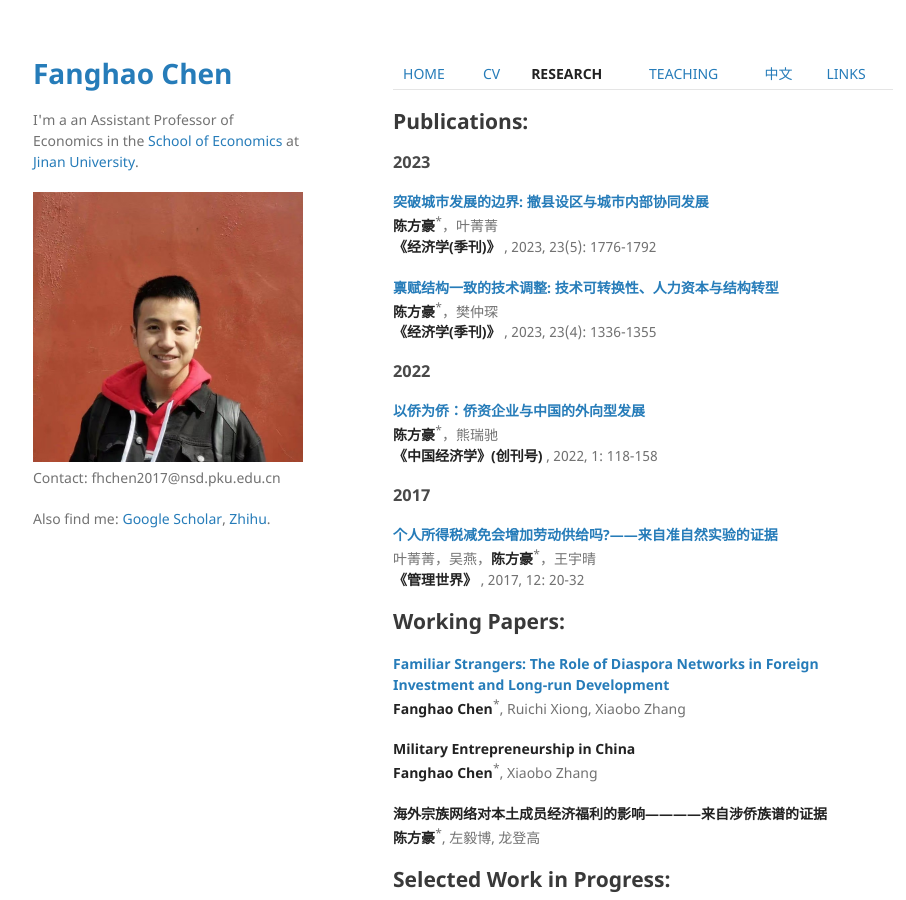
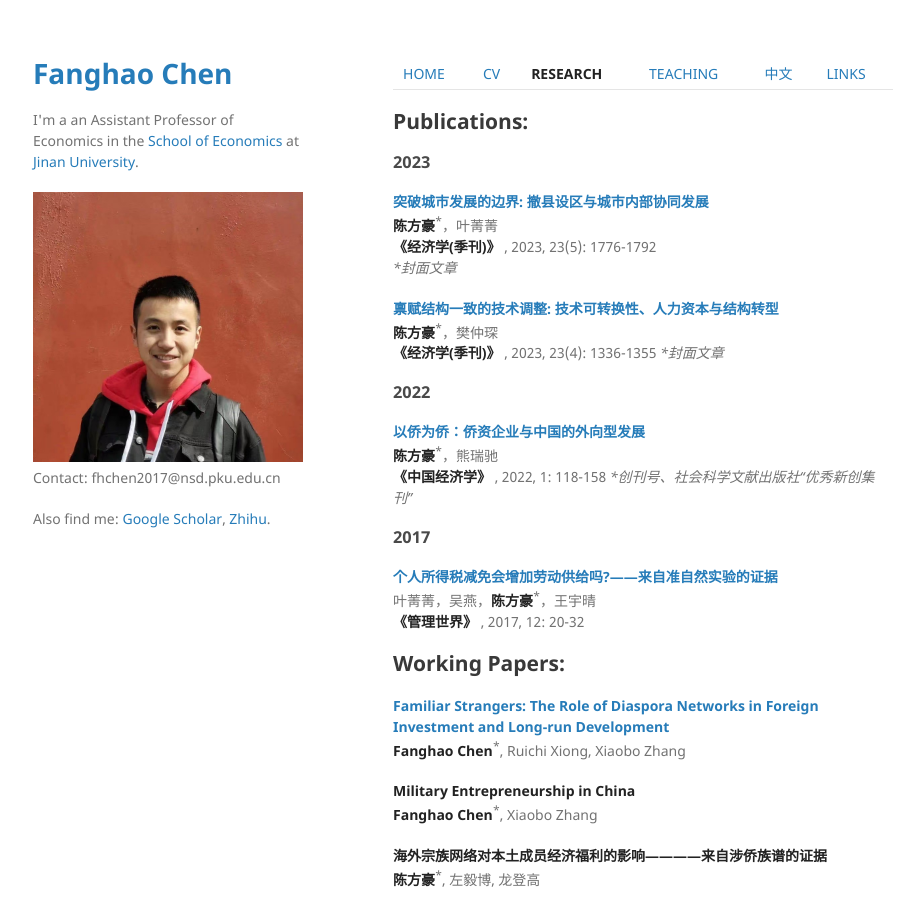
Before and after one commit to FanghaoChen/homepage, a Jekyll site: the page built from research.md, in a window 1280 px wide and 900 px high. Shown: the whole window, without its empty margins (177-1083 px from the left). Built offline with Jekyll 4.4.1, drawn with Linux system fonts in a browser that asks for light colours.

Commit message:
Update research.md

```diff
--- a/research.md
+++ b/research.md
@@ -10,17 +10,20 @@ layout: default
 
 **[突破城市发展的边界: 撤县设区与城市内部协同发展](https://kns.cnki.net/kcms2/article/abstract?v=La2KlAOQ31QZ4LHEPRQTy3rMKKKmAzji44UI9zGYtUF7O-Hst4RrHDEbrvmNwcksyy8F1g00KvW27S5d7idZV7A_dXlqbPZQDJp9iV2LvNK1BUfxCDZBPd0Kay9nBRVAvqae6y0tueE=&uniplatform=NZKPT&language=CHS)** <br/>
 **陈方豪**<sup>*</sup>，叶菁菁 <br/>
-**《经济学(季刊)》** , 2023, 23(5): 1776-1792
+**《经济学(季刊)》** , 2023, 23(5): 1776-1792 <br/>
+<em> *封面文章 <em>
 
 **[禀赋结构一致的技术调整: 技术可转换性、人力资本与结构转型](https://kns.cnki.net/kcms2/article/abstract?v=3uoqIhG8C44YLTlOAiTRKu87-SJxoEJu6LL9TJzd50n7EU_Z-wbXjTajTLE0Q212OC_2e9Ey6tEM2Bigkp2lsphd1d031YnA&uniplatform=NZKPT)** <br/>
 **陈方豪**<sup>*</sup>，樊仲琛 <br/>
 **《经济学(季刊)》** , 2023, 23(4): 1336-1355
+<em> *封面文章 <em>
 
 ### 2022 ###
 
 **[以侨为侨：侨资企业与中国的外向型发展](https://kns.cnki.net/kcms2/article/abstract?v=3uoqIhG8C44wp2hFvIb_znleNvEqg4RtCv9vPRf2sA-jdv978489j6hLoFZlwBqHsT6Mr6DFMMps2en_HrmWTJths_yH02b1&uniplatform=NZKPT)** <br/>
 **陈方豪**<sup>*</sup>，熊瑞驰 <br/>
-**《中国经济学》(创刊号)** , 2022, 1: 118-158
+**《中国经济学》** , 2022, 1: 118-158
+<em> *创刊号、社会科学文献出版社“优秀新创集刊” <em>
 
 ### 2017 ###
 
```
